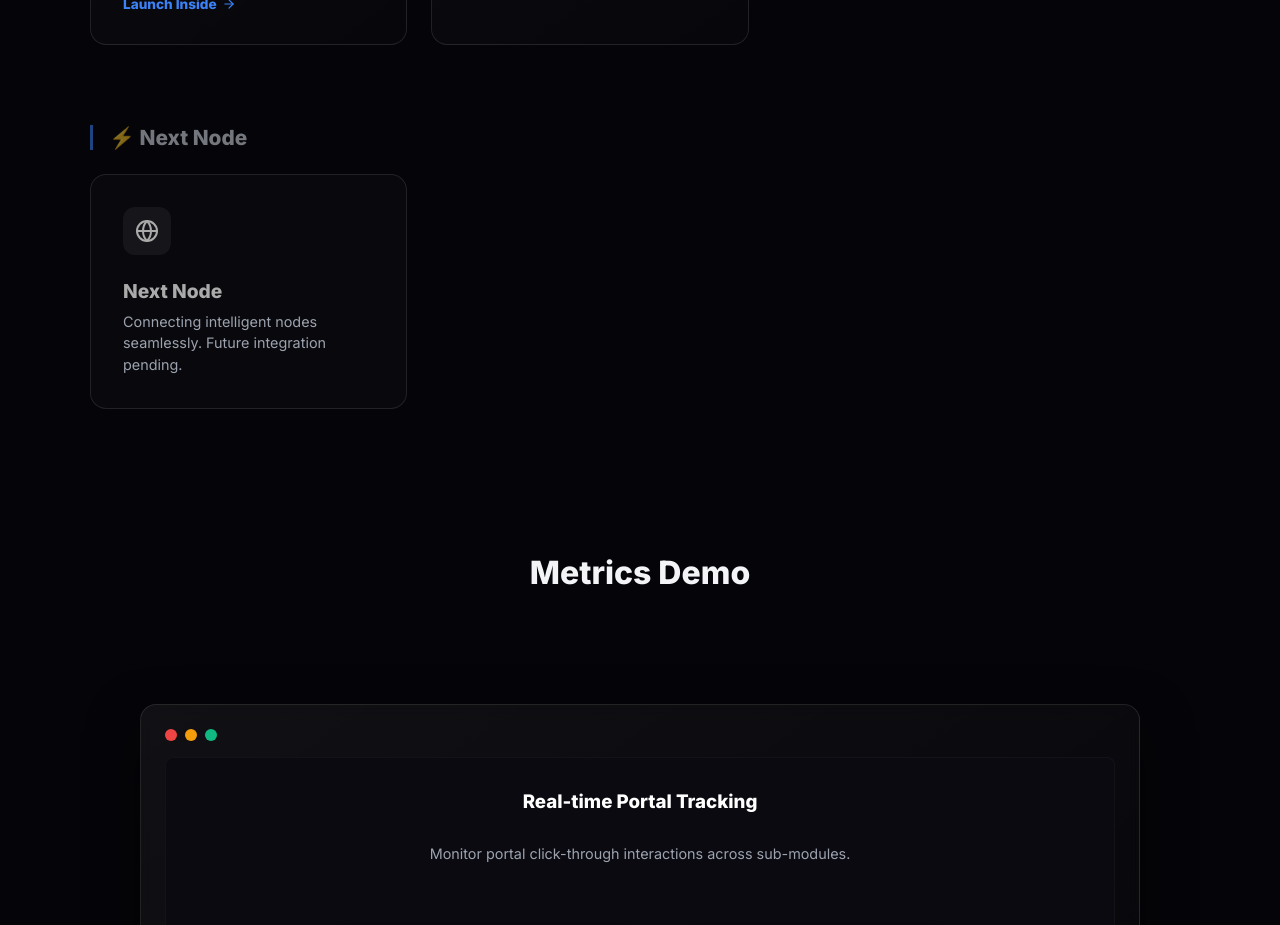
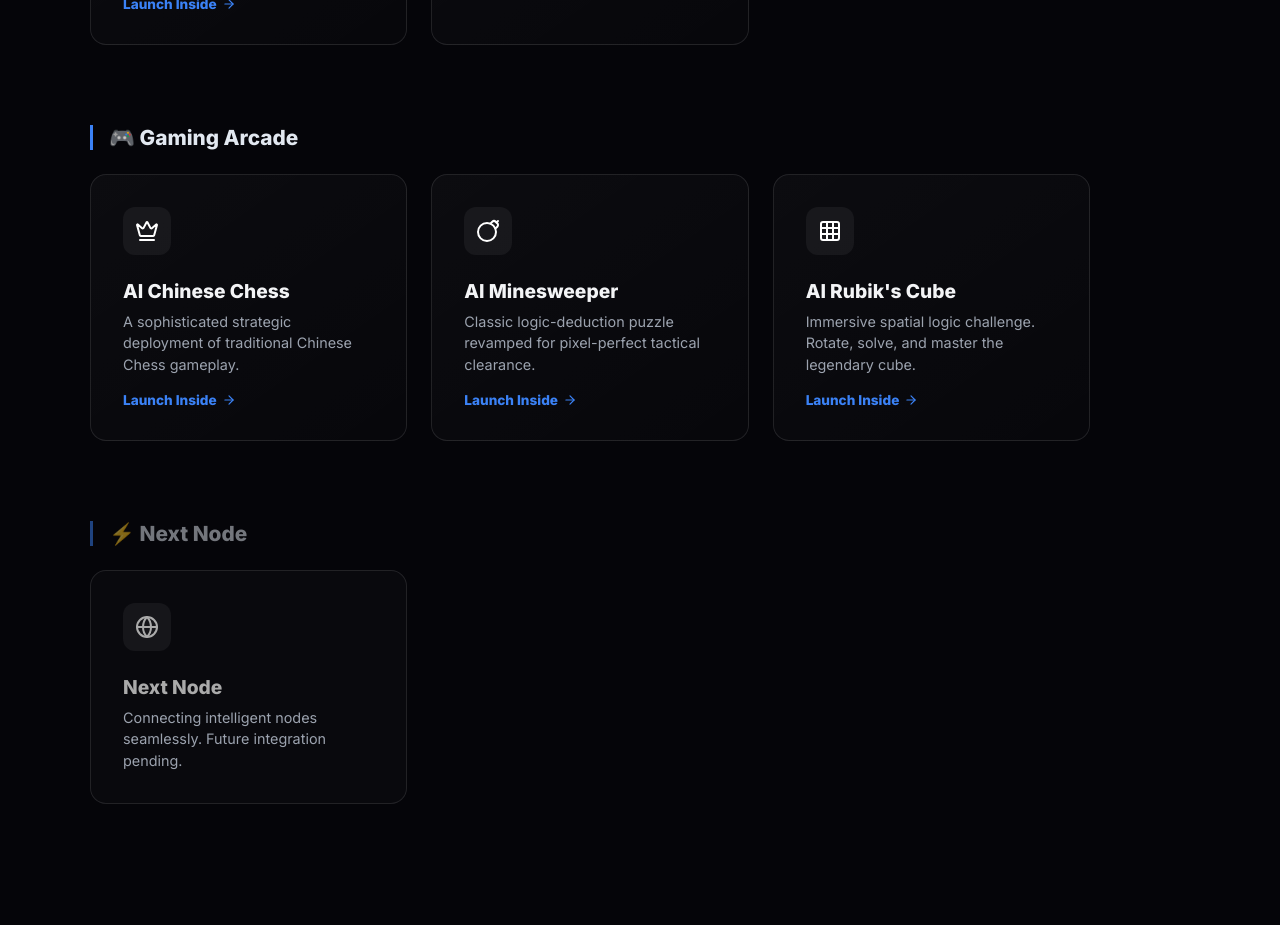
Before and after one commit to toydogcat/luna-ai, a React (Vite) app: page / in a window 1280 px wide. Shown: the part 1580-2505 px from the top of the page. Built offline with nearby package versions, Linux system fonts and the light colour scheme.

Commit message:
feat: introduce 'Gaming Arcade' category featuring AI Chess, Minesweeper, and 3D Magic Cube

```diff
--- a/src/App.jsx
+++ b/src/App.jsx
@@ -1,6 +1,6 @@
 import React, { useState, useEffect } from 'react';
 import { motion, AnimatePresence } from 'framer-motion';
-import { Sparkles, ArrowRight, Zap, Globe, Users, MousePointerClick, Newspaper, Home, Languages, Heart, Code, Database, Eye, BookOpen, Scroll } from 'lucide-react';
+import { Sparkles, ArrowRight, Zap, Globe, Users, MousePointerClick, Newspaper, Home, Languages, Heart, Code, Database, Eye, BookOpen, Scroll, Crown, Bomb, Grid3X3 } from 'lucide-react';
 import { useTranslation } from 'react-i18next';
 import { trackEvent } from './firebase';
 
@@ -50,6 +50,30 @@ const PROJECT_CATEGORIES = [
         translationKey: 'projects.aiOpendata',
         url: 'https://toydogcat.github.io/ai-opendata/',
         icon: <Database size={24} />
+      }
+    ]
+  },
+  {
+    id: 'games',
+    translationKey: 'categories.games',
+    projects: [
+      {
+        id: 'ai-chess',
+        translationKey: 'projects.aiChess',
+        url: 'https://toydogcat.github.io/ai-chess/',
+        icon: <Crown size={24} />
+      },
+      {
+        id: 'ai-landmine',
+        translationKey: 'projects.aiLandmine',
+        url: 'https://toydogcat.github.io/ai-landmine/',
+        icon: <Bomb size={24} />
+      },
+      {
+        id: 'ai-magic-cube',
+        translationKey: 'projects.aiMagicCube',
+        url: 'https://toydogcat.github.io/ai-magic-cube/',
+        icon: <Grid3X3 size={24} />
       }
     ]
   }
--- a/src/i18n.js
+++ b/src/i18n.js
@@ -12,7 +12,8 @@ const resources = {
       },
       categories: {
         intelligence: '🧠 AI Intelligence',
-        tech: '💻 Data & Tech'
+        tech: '💻 Data & Tech',
+        games: '🎮 Gaming Arcade'
       },
       hero: {
         badge: 'The Future Unified Ecosystem',
@@ -48,6 +49,18 @@ const resources = {
         aiEasternWisdom: {
           title: 'AI Eastern Wisdom',
           desc: 'Deciphering ancient philosophy through modern lenses: Taoism, Sun Tzu, and timeless strategic insight.'
+        },
+        aiChess: {
+          title: 'AI Chinese Chess',
+          desc: 'A sophisticated strategic deployment of traditional Chinese Chess gameplay.'
+        },
+        aiLandmine: {
+          title: 'AI Minesweeper',
+          desc: 'Classic logic-deduction puzzle revamped for pixel-perfect tactical clearance.'
+        },
+        aiMagicCube: {
+          title: 'AI Rubik\'s Cube',
+          desc: 'Immersive spatial logic challenge. Rotate, solve, and master the legendary cube.'
         }
       },
       metrics: {
@@ -75,7 +88,8 @@ const resources = {
       },
       categories: {
         intelligence: '🧠 智能應用中心',
-        tech: '📊 數據與技術'
+        tech: '📊 數據與技術',
+        games: '🎮 娛樂遊戲區'
       },
       hero: {
         badge: '未來整合生態系',
@@ -111,6 +125,18 @@ const resources = {
         aiEasternWisdom: {
           title: 'AI Eastern Wisdom 東方智慧',
           desc: '道法自然｜探索道德經、帛書德道經與古典智慧，以現代思維品讀永恆哲學。'
+        },
+        aiChess: {
+          title: 'AI 象棋王',
+          desc: '策略至上！沉浸在博大精深的東方棋術對決，展現精準佈局。'
+        },
+        aiLandmine: {
+          title: 'AI 經典踩地雷',
+          desc: '喚醒記憶的邏輯推演遊戲。每一步都是驚險的心理博弈！'
+        },
+        aiMagicCube: {
+          title: 'AI 3D 魔術方塊',
+          desc: '挑戰立體空間感！轉動、解謎，成為掌控方塊邏輯的大師。'
         }
       },
       metrics: {
```
